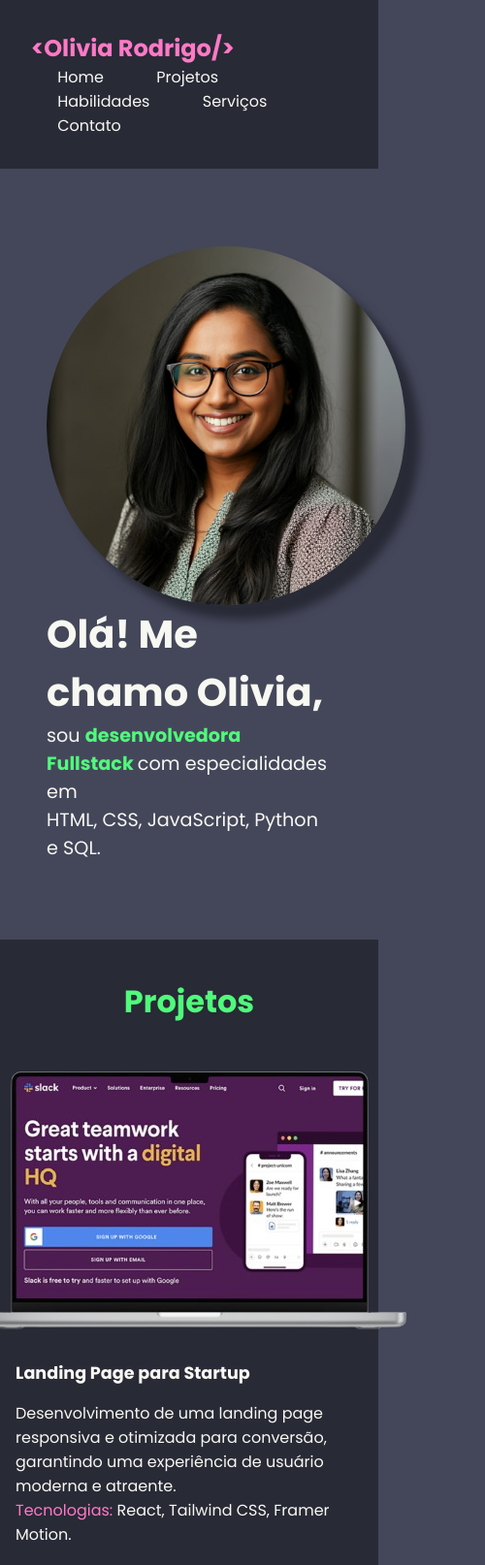
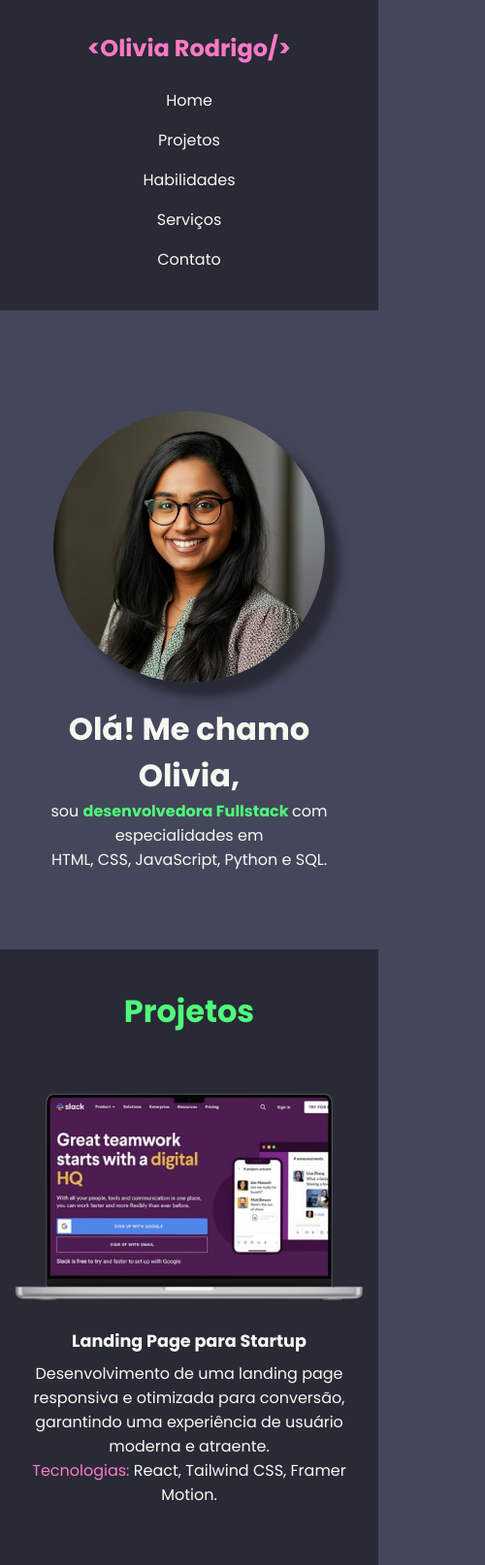
Before and after one commit to biancalmds/entregavel-portifolio, a plain HTML site: page index.html in a window 390 px wide. Shown: the top 1614 px of the page at 97% size, 500 px wide, since content can reach past the window. Drawn offline with Linux system fonts and the light colour scheme.

Commit message:
adjusting the responsiveness of the header, presentation, projects and contact section

```diff
--- a/index.html
+++ b/index.html
@@ -42,7 +42,7 @@
                 <div class="projeto-left">
                     <img src="./assets/img/Landing Page para Startup.png" alt="Landing Page para Startup">
                     <div class="paragrafo-projeto">
-                        <h3>Landing Page para Startup</h3>
+                        <h3 class="h3-notebook">Landing Page para Startup</h3>
                         <p>Desenvolvimento de uma landing page responsiva e otimizada para conversão, garantindo uma experiência de usuário moderna e atraente.<br>
                         <span>Tecnologias:</span> React, Tailwind CSS, Framer Motion.</p>
                     </div>
@@ -50,7 +50,7 @@
                 <div class="projeto-right">
                     <img src="./assets/img/API de Gestão Financeira.png" alt="API de Gestão Financeira">
                     <div class="paragrafo-projeto">
-                    <h3>API de Gestão Financeira</h3>
+                    <h3 class="h3-monitor">API de Gestão Financeira</h3>
                     <p>Criação de uma API segura e eficiente para pequenas empresas gerenciarem despesas e receitas, com autenticação e documentação interativa.<br>
                     <span>Tecnologias:</span> Node.js, Express, PostgreSQL, JWT, Swagger.</p>
                     </div>
@@ -58,7 +58,7 @@
                 <div class="projeto-left">
                     <img src="./assets/img/Plataforma de Cursos Online.png" alt="Plataforma de Cursos Online">
                     <div class="paragrafo-projeto">
-                        <h3>Plataforma de Cursos Online</h3>
+                        <h3 class="h3-monitor">Plataforma de Cursos Online</h3>
                         <p>Desenvolvimento de um sistema completo para cursos online, com painel administrativo, autenticação e integração com Stripe para pagamentos.<br>
                         <span>Tecnologias:</span> React, Next.js, Node.js, MongoDB, Stripe API.</p>
                     </div>
@@ -66,7 +66,7 @@
                 <div class="projeto-right">
                     <img src="./assets/img/Scraper de Preços para E-commerce.png" alt="Scraper de Preços para E-commerce">
                     <div class="paragrafo-projeto">
-                        <h3>Scraper de Preços para E-commerce</h3>
+                        <h3 class="h3-notebook">Scraper de Preços para E-commerce</h3>
                         <p>Automação para monitoramento de preços em sites concorrentes, armazenando dados e enviando alertas de mudanças significativas.<br>
                         <span>Tecnologias:</span> Python, BeautifulSoup, Selenium, Pandas.</p>
                     </div>
--- a/style/contato.css
+++ b/style/contato.css
@@ -4,15 +4,14 @@
     justify-content: space-around;
     align-items: center;
     flex-wrap: wrap;
-    padding: 4rem 0;
+    padding: 4rem 1.2rem;
 }
 
 .conteudo-contatos h2 {
     text-align: center;
     font-size: 2rem;
     color: #50FA7B;
-    padding-top: 2.5rem;
-    padding-bottom: 2rem;
+    padding: 2.5rem 1.2rem 2rem 1.2rem;
 }
 
 .conteudo-contatos form {
@@ -38,12 +37,11 @@
     opacity: 0.8;
     border: none;
     border-radius: 5px;
-    padding: 0.2rem 0;
 }
 
 .conteudo-contatos input::placeholder, textarea::placeholder {
     color: #F8F8F2;
-    padding: 0 0.2rem;
+    padding: 1rem;
 }
 
 .conteudo-contatos input[type="submit"] {
@@ -59,3 +57,16 @@
     display: block;
     margin: 0 auto;
 }
+
+@media (max-width: 575px) {
+    .conteudo-contatos input[type="submit"] {
+        width: 100%;
+        padding: 0.8rem;
+    }
+}
+
+@media (max-width: 375px) {
+    .conteudo-contatos input[type="submit"] {
+        font-size: 0.8rem;
+    }
+}
--- a/style/footer.css
+++ b/style/footer.css
@@ -3,8 +3,13 @@
     flex-direction: column;
     justify-content: center;
     align-items: center;
+    flex-wrap: wrap;
     background-color: #282A36;
     padding: 2.5rem 0;
+}
+
+.conteudo-footer h3 {
+   text-align: center;
 }
 
 .redes-sociais ul {
@@ -12,6 +17,7 @@
     flex-direction: row;
     justify-content: center;
     align-items: center;
+    flex-wrap: wrap;
     padding: 0.5rem;
 }
 
@@ -37,7 +43,7 @@
     flex-direction: row;
     justify-content: center;
     align-items: center;
-
+    flex-wrap: wrap;
 }
 
 .links-footer ul li {
--- a/style/header.css
+++ b/style/header.css
@@ -29,3 +29,30 @@
     border-radius: 0.5rem;
     color: #ff79c6;
 }
+
+@media (max-width: 885px) {
+    #header {
+        flex-direction: column;
+        justify-content: center;
+    }
+
+    #header h1 {
+        padding-bottom: 1rem;
+    }
+}
+
+@media (max-width: 675px) {
+    #header-ul {
+        flex-direction: column;
+    }
+
+    #header-ul li {
+        text-align: center;
+        padding: 0.5rem;
+    }
+
+    #header-ul a {
+        margin: 0.5rem;
+        padding: 0.8rem;
+    }
+}
--- a/style/main.css
+++ b/style/main.css
@@ -12,6 +12,8 @@
     height: 370px;
     width: 370px;
     box-shadow: 15px 15px 10px #282A36;
+    margin: 1.5rem;
+    max-width: 100%;
 }
 
 #apresentacao h2 {
@@ -25,3 +27,51 @@
 #apresentacao p strong {
     color: #50FA7B;
 }
+
+@media (max-width:1044px) {
+    #apresentacao {
+        flex-direction: column;
+        justify-content: center;
+        align-items: center;
+    }
+
+    #apresentacao h2, p{
+        text-align: center;
+    }
+}
+
+@media (max-width: 540px) {
+    #apresentacao img {
+        height: 320px;
+        width: 320px;
+    }
+
+    #apresentacao h2 {
+        font-size: 2rem;
+    }
+}
+
+@media (max-width:460px) {
+    #apresentacao {
+    padding: 5rem 1rem;
+    }
+
+    #apresentacao img {
+        margin: 1.5rem 0;
+    }
+
+    #apresentacao h2 {
+        font-size: 2rem;
+    }
+
+    #apresentacao p {
+        font-size: 1rem;
+    }
+}
+
+@media (max-width: 390px) {
+    #apresentacao img {
+        height: 280px;
+        width: 280px;
+    }
+}
--- a/style/sec-projetos.css
+++ b/style/sec-projetos.css
@@ -11,6 +11,11 @@
     padding-bottom: 2rem;
 }
 
+.conteudo-projetos img {
+    width: 400px;
+    max-width: 100%;
+}
+
 .projeto-left {
     display: flex;
     flex-direction: row;
@@ -18,6 +23,7 @@
     align-items: center;
     margin-bottom: 3rem;
     flex-wrap: wrap;
+    padding: 1rem;
 }
 
 .projeto-right {
@@ -27,11 +33,12 @@
     align-items: center;
     margin-bottom: 3rem;
     flex-wrap: wrap;
+    padding: 0 1rem;
 }
 
 .paragrafo-projeto {
     width: 500px;
-    padding: 1rem;
+    padding: 0 1rem;
 }
 
 .paragrafo-projeto h3 {
@@ -39,6 +46,29 @@
     padding-bottom: 1rem;
 }
 
+.paragrafo-projeto p {
+    text-align: left;
+}
+
 .paragrafo-projeto span {
     color: #ff79c6;
 }
+
+@media (max-width: 963px) {
+    .paragrafo-projeto h3 {
+        text-align: center;
+        padding-bottom: 0.5rem;
+    }
+
+    .h3-notebook {
+        margin-top: 1rem;
+    }
+
+    .h3-monitor {
+        margin-top: 1.5rem;
+    }
+
+    .paragrafo-projeto p {
+        text-align: center;
+    }
+}
```
